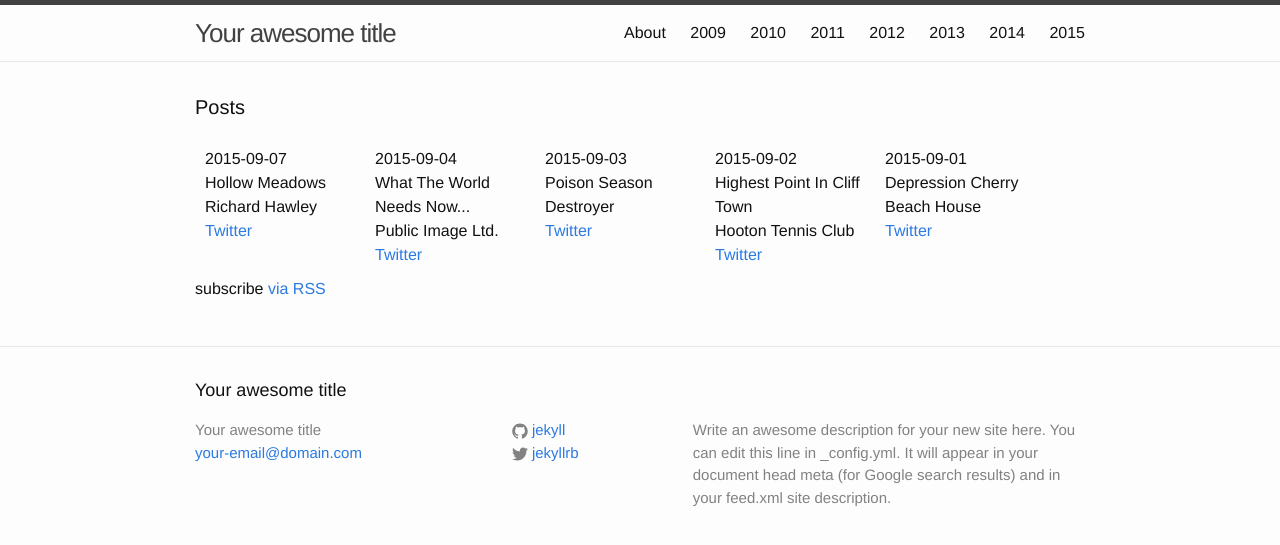
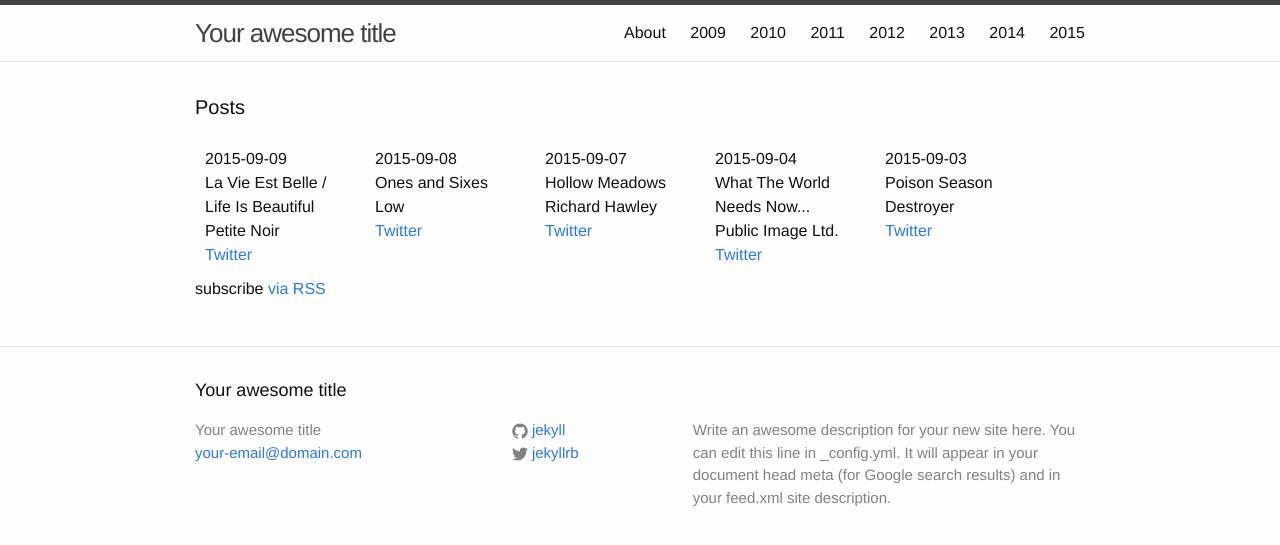
Before and after one commit to karaken12/bbc6musicaotd, a Jekyll site: the page built from site/index.html, in a window 1280 px wide. Shown: the top 545 px of the page. Built offline with Jekyll 4.4.1, drawn with Linux system fonts in a browser that asks for light colours.

Commit message:
Albums for 2015-09-08 and 2015-09-09.

```diff
--- a/site/_data/year/2015.yml
+++ b/site/_data/year/2015.yml
@@ -855,3 +855,11 @@
   artist: Richard Hawley
   title: Hollow Meadows
   twitter: https://twitter.com/BBC6Music/status/640849398155583488
+- date: 2015-09-08
+  artist: Low
+  title: Ones and Sixes
+  twitter: https://twitter.com/BBC6Music/status/641251517790593025
+- date: 2015-09-09
+  artist: Petite Noir
+  title: La Vie Est Belle / Life Is Beautiful
+  twitter: https://twitter.com/BBC6Music/status/641518681214873600
```
